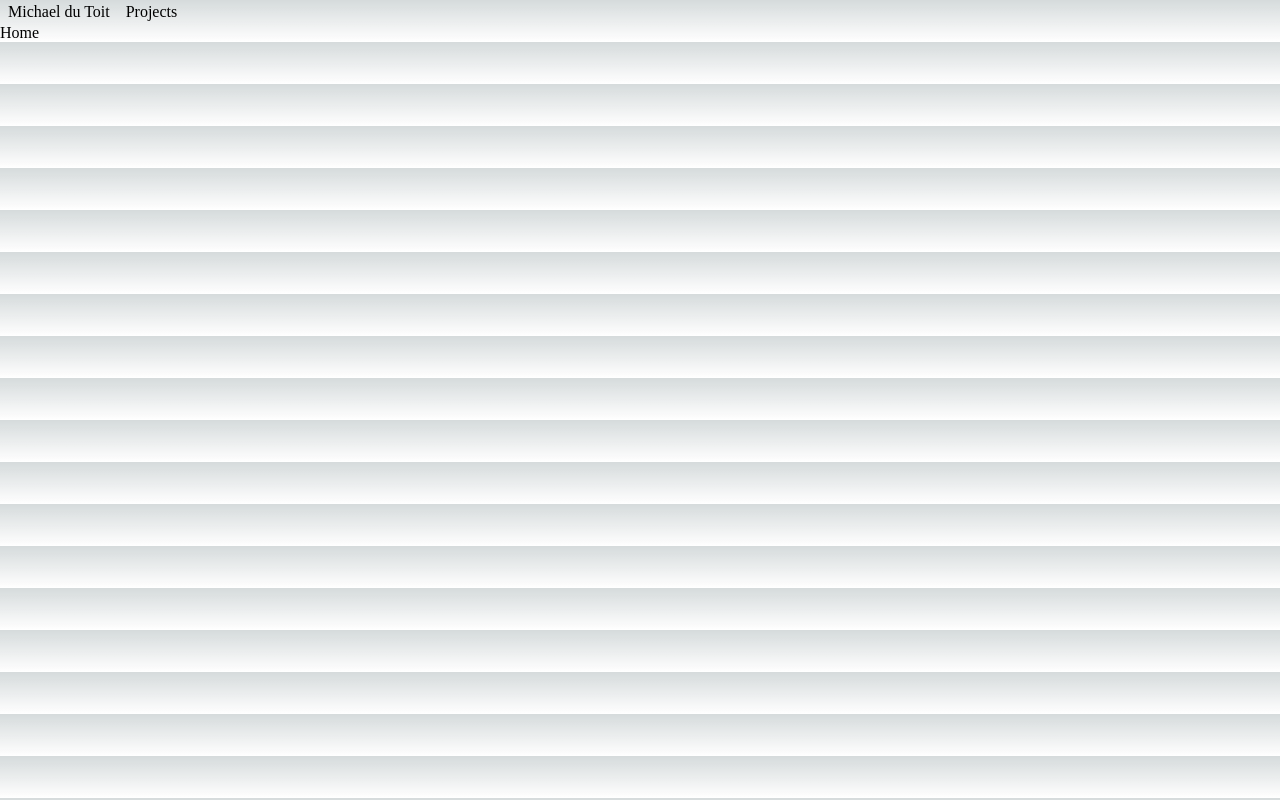
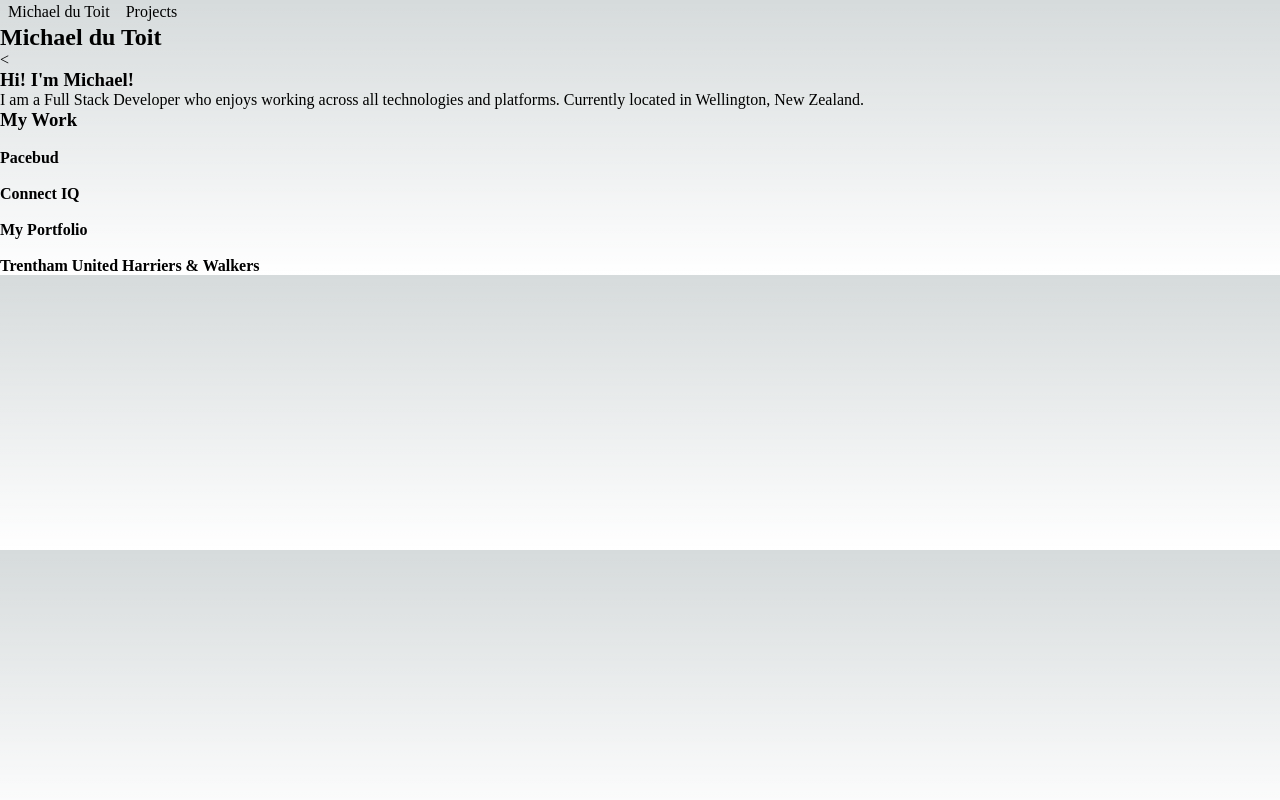
Before and after one commit to MichaelDuToit/michaeldt-portfolio, a Next.js app: page / in a window 1280 px wide. Built offline with nearby package versions, Linux system fonts and the light colour scheme.

Commit message:
Build up scaffold structure of home page

```diff
--- a/src/pages/index.js
+++ b/src/pages/index.js
@@ -1,6 +1,8 @@
 import Head from 'next/head'
+import { getProjects } from '@/configuration/mdx-utils'
+import ProjectCard from '@/components/projectCard';
 
-export default function Home() {
+export default function Home({ projects }) {
   return (
     <>
       <Head>
@@ -9,9 +11,76 @@ export default function Home() {
         <meta name="viewport" content="width=device-width, initial-scale=1" />
         <link rel="icon" href="/favicon.ico" />
       </Head>
-      <main>
-        Home
-      </main>
+      <div>
+        <div class="splash">
+          <h2>Michael du Toit</h2>
+          <p>&lt;</p>
+        </div>
+        <main>
+          <section>
+            <h3>Hi! I'm Michael!</h3>
+            <p>I am a Full Stack Developer who enjoys working across all technologies and platforms. Currently located in Wellington, New Zealand.<br/>
+            </p>
+          </section>
+          <section>
+            <h3>My Work</h3>
+            <ul>
+            {
+                projects.sort((a, b) => orderProjects(a, b)).map((project) => (
+                    <li key={project.page}>
+                      <ProjectCard
+                        url={`/projects/${project.page}`}
+                        title={project.title}
+                        image=""
+                        />
+                    </li>
+                ))
+            }
+            </ul>
+          </section>
+        </main>
+      </div>
     </>
   )
 }
+
+
+export function getStaticProps()
+{
+    const projects = getProjects();
+
+    return { props: { projects }}
+}
+
+export function orderProjects(a, b)
+{
+  let firstObjSortOrder = a.sortOrder != null ? a.sortOrder : 1000;
+  let secondObjSortOrder = b.sortOrder != null ? b.sortOrder : 1000;
+
+  // first we order by the SortOrder meta data.
+  if(firstObjSortOrder < secondObjSortOrder)
+  {
+    return -1;
+  }
+
+  if(firstObjSortOrder > secondObjSortOrder)
+  {
+    return 1;
+  }
+
+  // if they have the same SortOrder, then sort alphabetically by the title
+  let firstObjTitle = a.title != null ? a.title.toUpperCase() : "";
+  let secondObjTitle = b.title != null ? b.title.toUpperCase() : "";
+
+  if(firstObjTitle < secondObjTitle)
+  {
+    return -1;
+  }
+
+  if(firstObjTitle > secondObjTitle)
+  {
+    return 1;
+  }
+
+  return 0;
+}
```
